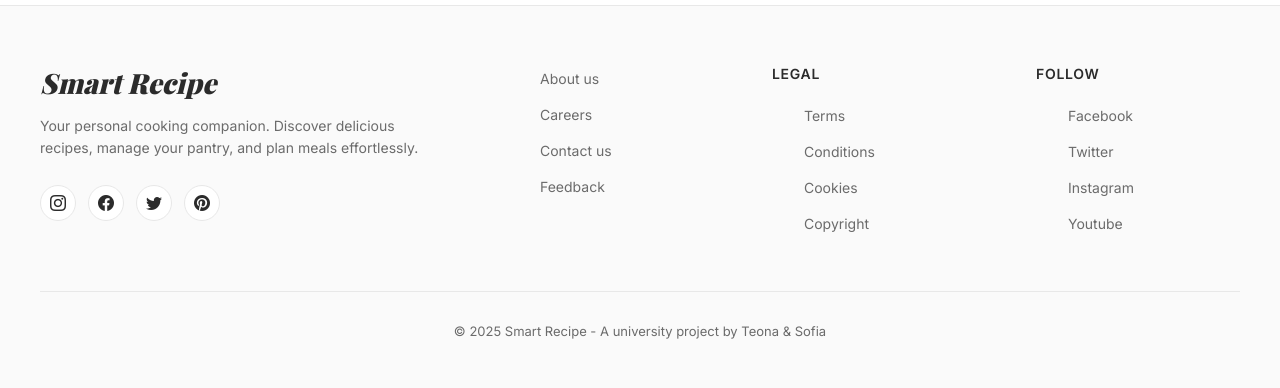
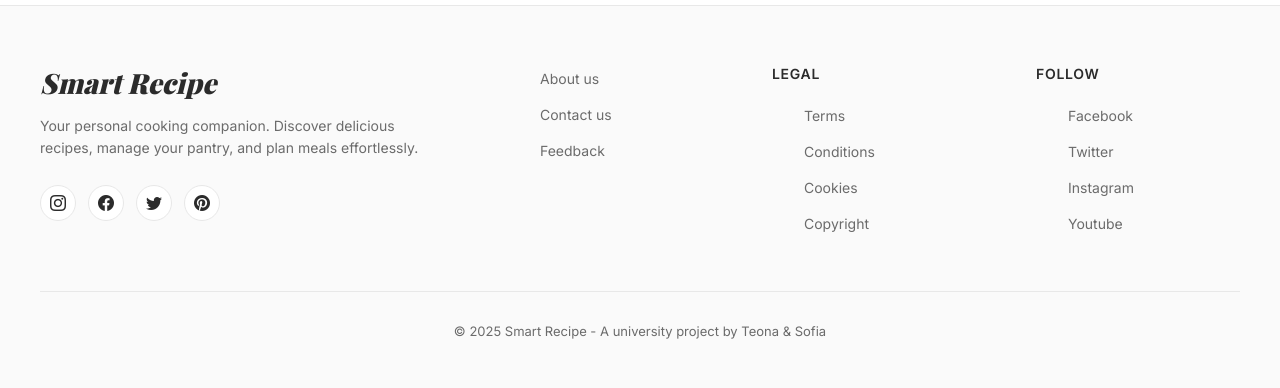
Before and after one commit to cakonchevat/SmartRecipeApplication, a Django app: page /allergens/create/ in a window 1280 px wide. Shown: the part 733-1121 px from the top of the page. Run offline with Django 4.2, Linux system fonts and the light colour scheme; a user stored in the database is signed in.

Commit message:
Committing changes for push.

```diff
--- a/smart_recipe_app/templates/common/base.html
+++ b/smart_recipe_app/templates/common/base.html
@@ -542,7 +542,6 @@
                 <div class="footer-section">
                     <ul class="footer-links">
                         <li><a href="#">About us</a></li>
-                        <li><a href="#">Careers</a></li>
                         <li><a href="#">Contact us</a></li>
                         <li><a href="#">Feedback</a></li>
                     </ul>
```
Also changed, not shown: db.sqlite3, media/pantry_scans/2026/01/28/app.webp (added).
